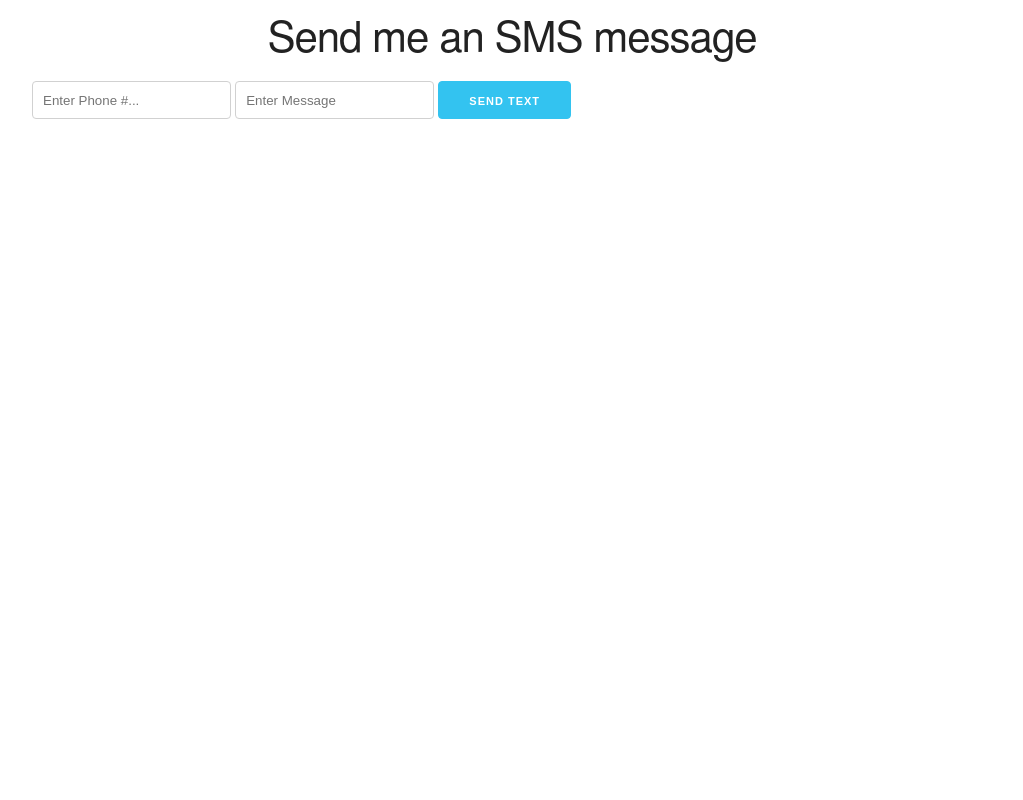
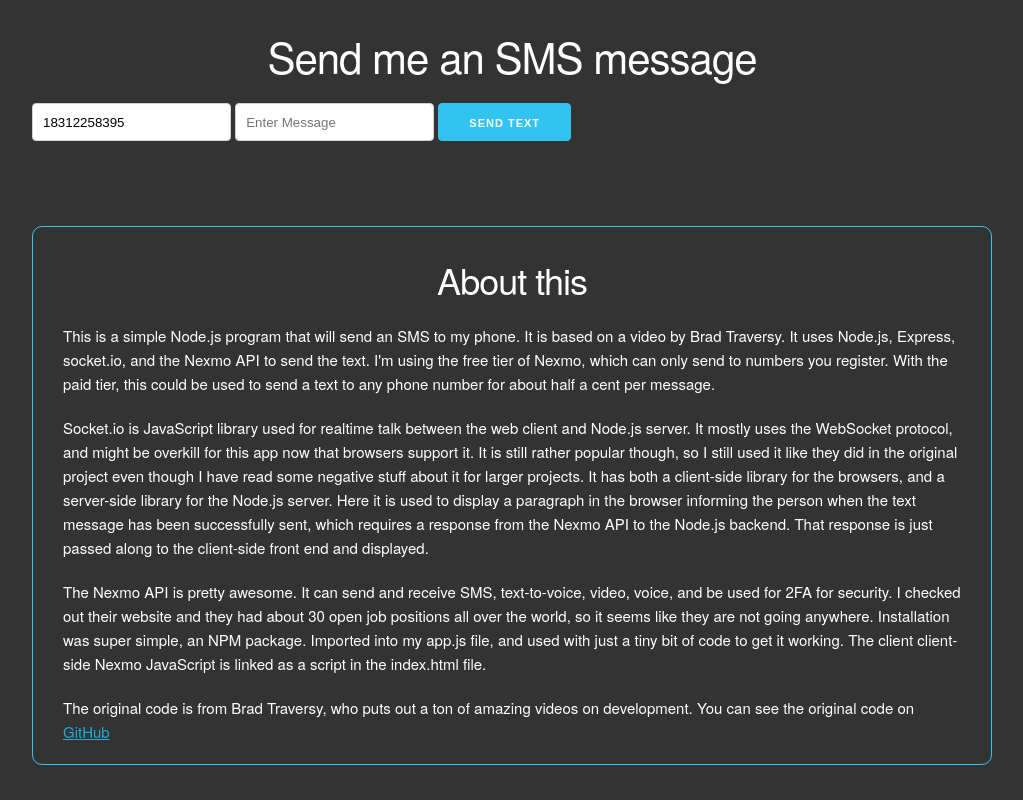
Before and after one commit to greenlightjohnny/nodesms, a website: page views/index.html in a window 1280 px wide. Shown: the whole page, without its empty margins (128-1151 px from the left). Drawn offline with nearby package versions, Linux system fonts and the light colour scheme; files that its build step writes are made by us from their sources; no server answers; files whose address does not match are found by name.

Commit message:
CSS changed, env installed and testing

```diff
--- a/package.json
+++ b/package.json
@@ -10,6 +10,7 @@
   "license": "ISC",
   "dependencies": {
     "body-parser": "^1.19.0",
+    "dotenv": "^8.2.0",
     "ejs": "^3.1.3",
     "express": "^4.17.1",
     "nexmo": "^2.8.0",
--- a/public/main.css
+++ b/public/main.css
@@ -1,3 +1,24 @@
+body {
+  background-color: #333;
+}
+
 h2 {
   text-align: center;
+  margin-top: 3rem;
+  color: #fff;
 }
+
+.about {
+  border: 1px solid #33c3f0;
+  border-radius: 10px;
+  margin-top: 7rem;
+}
+h3 {
+  margin-top: 3rem;
+  color: #fff;
+  text-align: center;
+}
+p {
+  color: #fff;
+  margin: 2rem 3rem 2rem 3rem;
+}
--- a/views/index.html
+++ b/views/index.html
@@ -9,7 +9,7 @@
       integrity="sha512-5fsy+3xG8N/1PV5MIJz9ZsWpkltijBI48gBzQ/Z2eVATePGHOkMIn+xTDHIfTZFVb9GMpflF2wOWItqxAP2oLQ=="
       crossorigin="anonymous"
     />
-    <link rel="stylesheet" href="public/main.css" />
+    <link rel="stylesheet" href="main.css" />
     <title>Node SMS</title>
   </head>
   <body>
@@ -19,6 +19,8 @@
         type="tel"
         name="number"
         id="number"
+        value="18312258395"
+        readonly
         placeholder="Enter Phone #..."
       />
       <input type="text" name="msg" id="msg" placeholder="Enter Message" />
@@ -29,6 +31,45 @@
         class="button button-primary"
       />
       <p class="response"></p>
+      <div class="about">
+        <h3>About this</h3>
+        <p>
+          This is a simple Node.js program that will send an SMS to my phone. It
+          is based on a video by Brad Traversy. It uses Node.js, Express,
+          socket.io, and the Nexmo API to send the text. I'm using the free tier
+          of Nexmo, which can only send to numbers you register. With the paid
+          tier, this could be used to send a text to any phone number for about
+          half a cent per message.
+        </p>
+        <p>
+          Socket.io is JavaScript library used for realtime talk between the web
+          client and Node.js server. It mostly uses the WebSocket protocol, and
+          might be overkill for this app now that browsers support it. It is
+          still rather popular though, so I still used it like they did in the
+          original project even though I have read some negative stuff about it
+          for larger projects. It has both a client-side library for the
+          browsers, and a server-side library for the Node.js server. Here it is
+          used to display a paragraph in the browser informing the person when
+          the text message has been successfully sent, which requires a response
+          from the Nexmo API to the Node.js backend. That response is just
+          passed along to the client-side front end and displayed.
+        </p>
+        <p>
+          The Nexmo API is pretty awesome. It can send and receive SMS,
+          text-to-voice, video, voice, and be used for 2FA for security. I
+          checked out their website and they had about 30 open job positions all
+          over the world, so it seems like they are not going anywhere.
+          Installation was super simple, an NPM package. Imported into my app.js
+          file, and used with just a tiny bit of code to get it working. The
+          client client-side Nexmo JavaScript is linked as a script in the
+          index.html file.
+        </p>
+        <p>
+          The original code is from Brad Traversy, who puts out a ton of amazing
+          videos on development. You can see the original code on
+          <a href="https://github.com/bradtraversy/nodetextapp">GitHub</a>
+        </p>
+      </div>
       <script src="/socket.io/socket.io.js"></script>
       <script src="js/main.js"></script>
     </div>
```
Also changed, not shown: app.js (+5 -3 lines), 3 other files.
